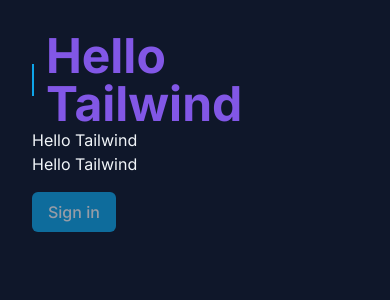
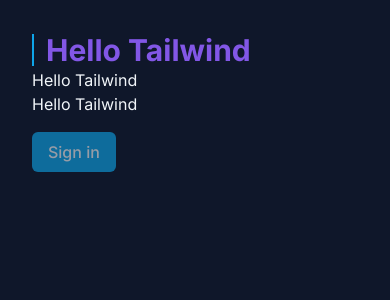
Before and after one commit to DaviF91/tailwind-next, a Next.js app: page / in a window 390 px wide. Shown: the top 300 px of the page. Built offline with nearby package versions, Linux system fonts and the light colour scheme.

Commit message:
Responsive Design

```diff
--- a/src/app/page.tsx
+++ b/src/app/page.tsx
@@ -3,7 +3,7 @@ import Image from 'next/image'
 export default function Home() {
   return (
     <div className='p-8 bg-slate-900 text-slate-100 h-screen'>
-      <h1 className='font-bold text-5xl flex items-center gap-3 text-diego before:w-0.5 before:h-8 before:bg-sky-500 before:flex'>
+      <h1 className='font-bold text-3xl sm:text-5xl lg:text-6xl flex items-center gap-3 text-diego before:w-0.5 before:h-8 before:bg-sky-500 before:flex'>
         Hello Tailwind
       </h1>
       <h2>Hello Tailwind</h2>
```
